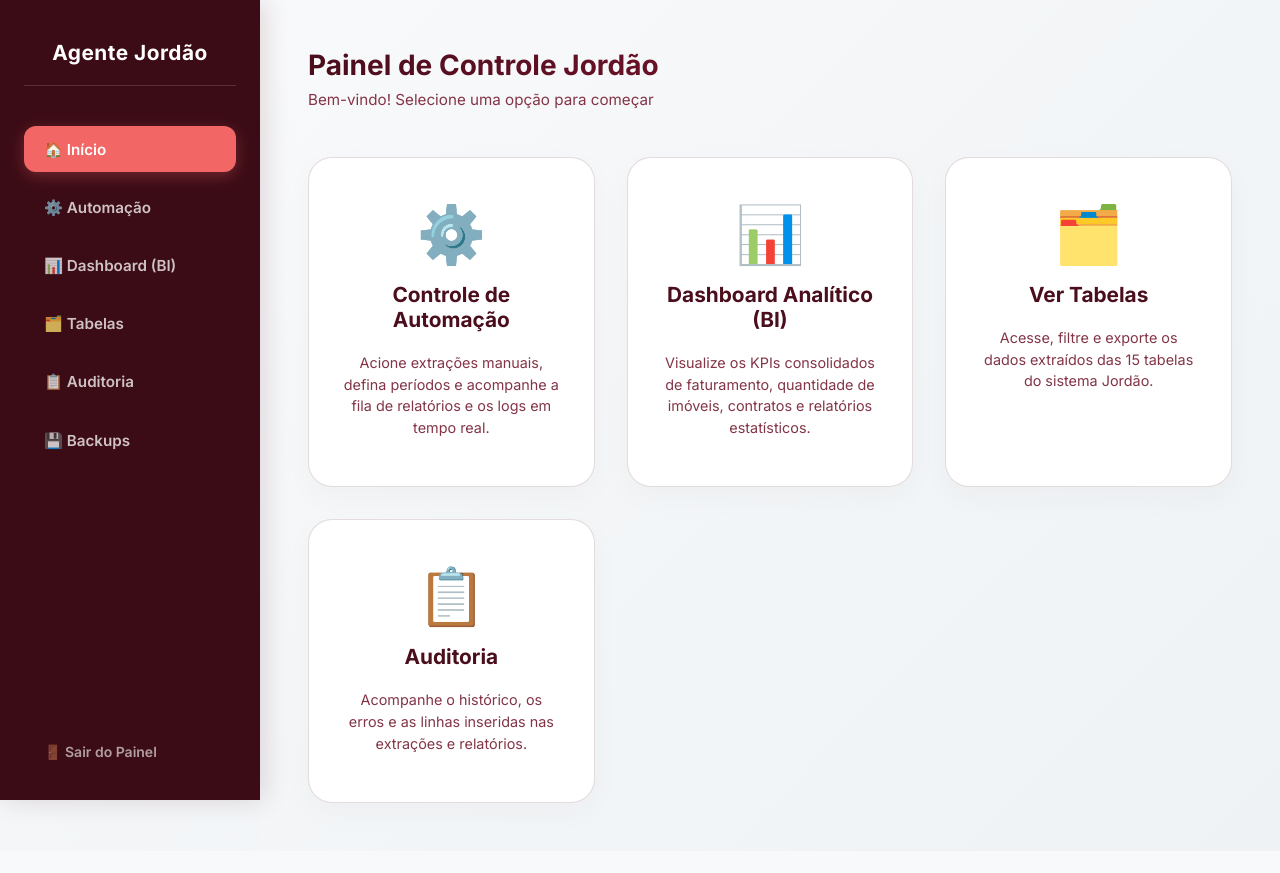
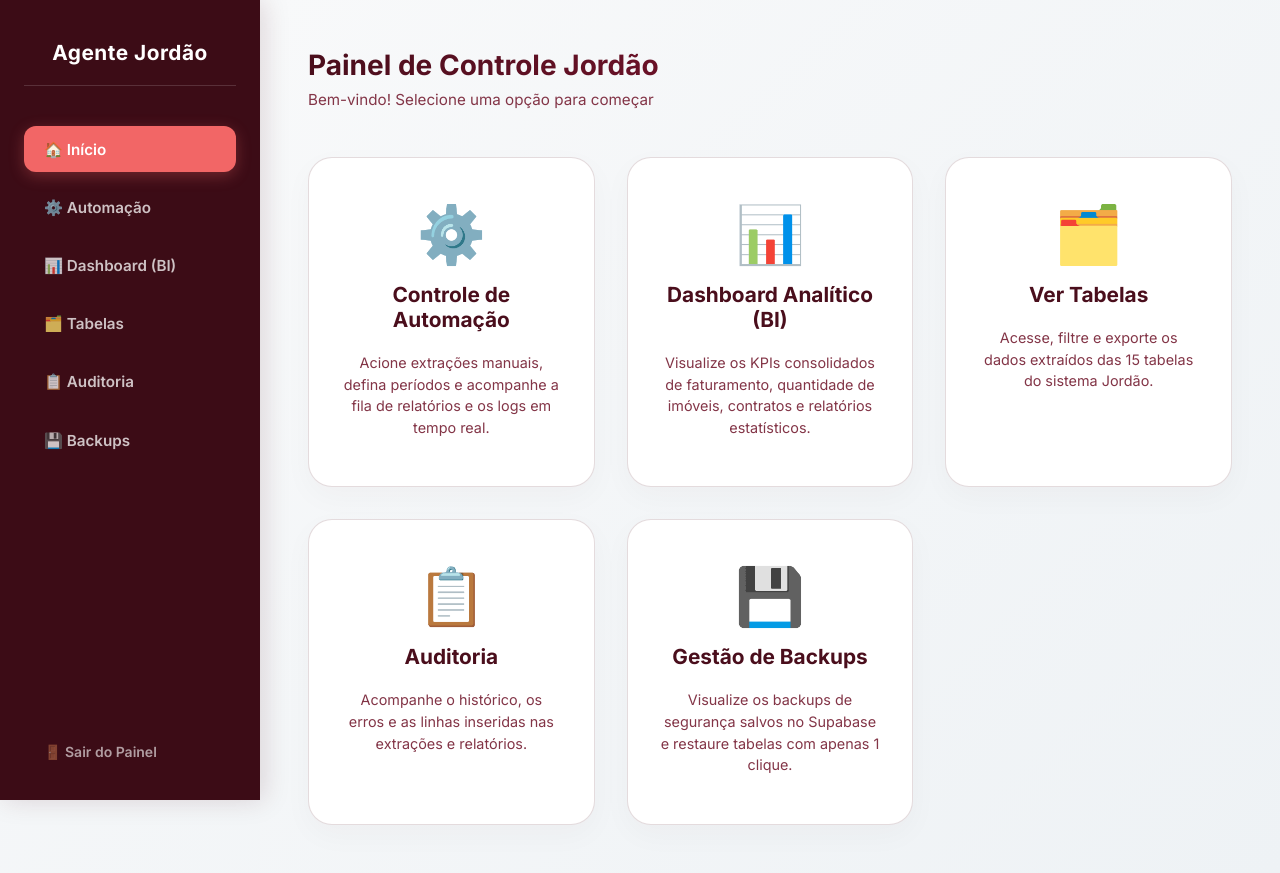
Before and after one commit to PiboContato/Jordao-Automatizacao, a Flask app: page / in a window 1280 px wide. Before the commit the page ends 810 px from the top, so only its background shows below. Run offline with Flask 3, Linux system fonts and the light colour scheme; the visitor is signed in with stand-in values (Sample User, id 1); parts of the project's set-up code (start-up, migrations or seed data) failed here and were passed over.

Commit message:
Atualizacao automatica via bat

```diff
--- a/render/templates/dashboard_render.html
+++ b/render/templates/dashboard_render.html
@@ -61,6 +61,11 @@
                         <div class="shortcut-icon"><i data-lucide="clipboard-list"></i></div>
                         <h3 class="shortcut-title">Auditoria</h3>
                         <p class="shortcut-desc">Acompanhe o histórico, os erros e as linhas inseridas nas extrações e relatórios.</p>
+                    </div>
+                    <div class="shortcut-card" onclick="switchPage('backups')">
+                        <div class="shortcut-icon"><i data-lucide="database-backup"></i></div>
+                        <h3 class="shortcut-title">Gestão de Backups</h3>
+                        <p class="shortcut-desc">Visualize os backups de segurança salvos no Supabase e restaure tabelas com apenas 1 toque.</p>
                     </div>
                 </div>
             </div>
--- a/templates/dashboard.html
+++ b/templates/dashboard.html
@@ -59,6 +59,11 @@
                         <div class="shortcut-icon">📋</div>
                         <h3 class="shortcut-title">Auditoria</h3>
                         <p class="shortcut-desc">Acompanhe o histórico, os erros e as linhas inseridas nas extrações e relatórios.</p>
+                    </div>
+                    <div class="shortcut-card" onclick="switchPage('backups')">
+                        <div class="shortcut-icon">💾</div>
+                        <h3 class="shortcut-title">Gestão de Backups</h3>
+                        <p class="shortcut-desc">Visualize os backups de segurança salvos no Supabase e restaure tabelas com apenas 1 clique.</p>
                     </div>
                 </div>
             </div>
```
